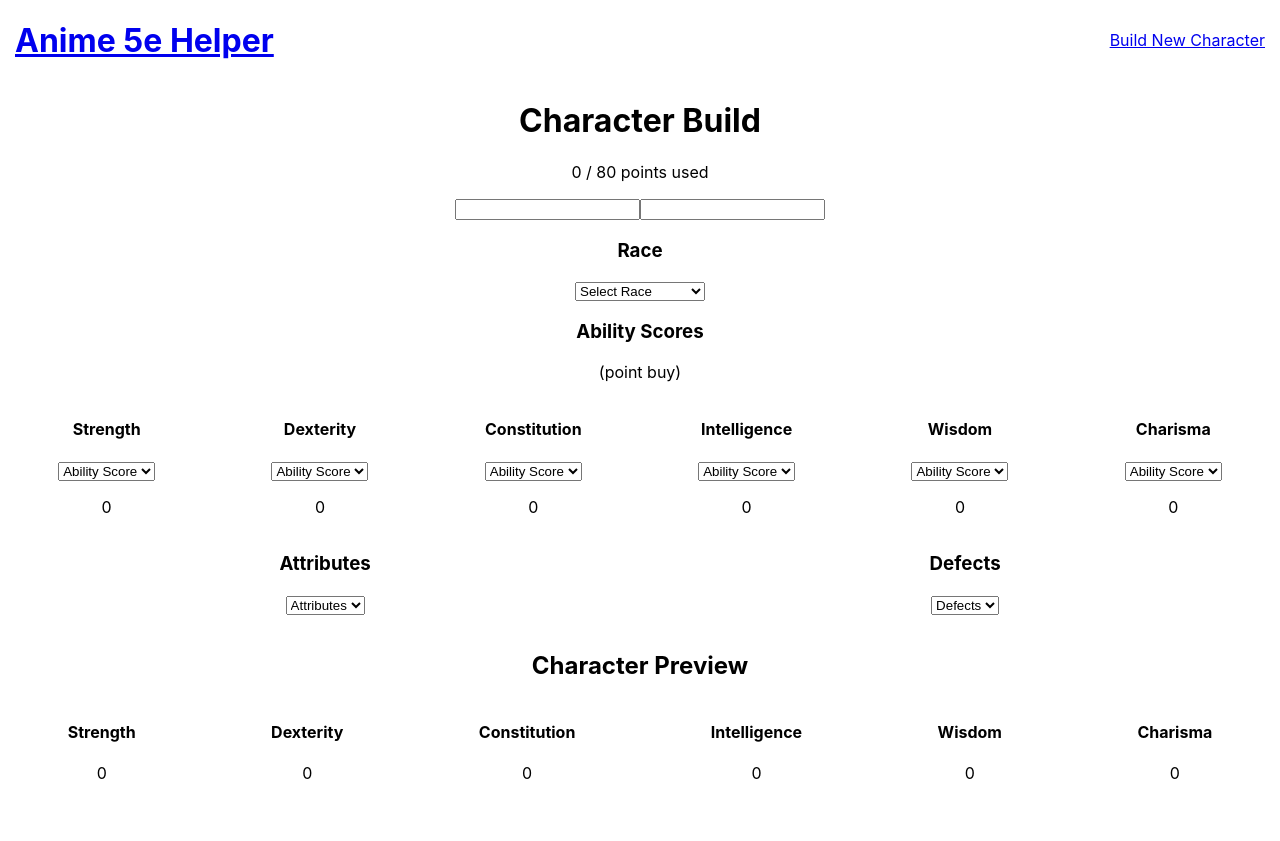
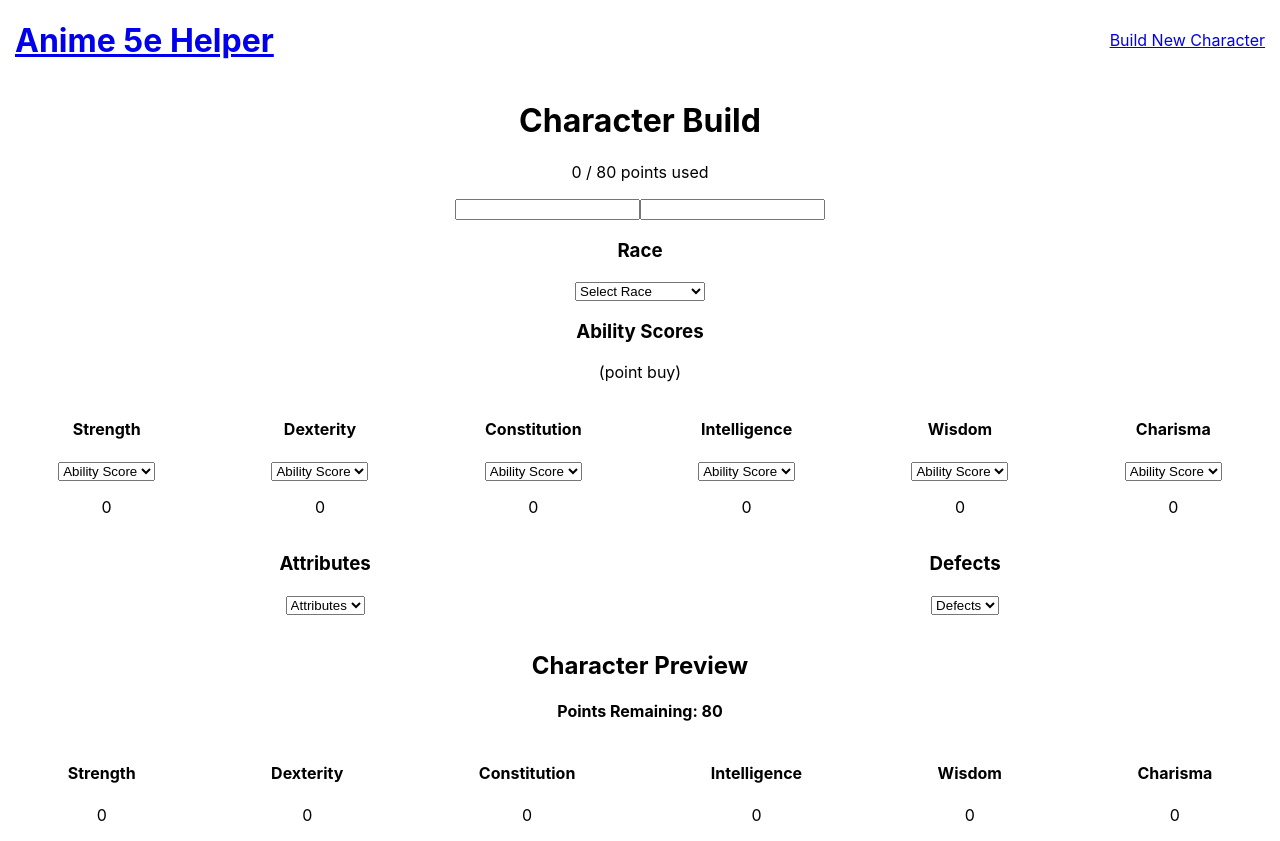
Before and after one commit to AutoDave91/anime-5e-helper, a React (Create React App) app: page /build-character in a window 1280 px wide. Before the commit the page ends 800 px from the top, so only its background shows below. Built offline with nearby package versions, Linux system fonts and the light colour scheme.

Commit message:
points remaining

```diff
--- a/src/pages/CharacterBuild.js
+++ b/src/pages/CharacterBuild.js
@@ -228,6 +228,7 @@ const CharacterBuild = () => {
                 <div>
                     <h2>Character Preview</h2>
                     <h3>{charName && charName}</h3>
+                    <h4>Points Remaining: {80 - usedPoints}</h4>
                     <h4>{selectedRace && selectedRace.name} {charClass && charClass}</h4>
                     <div className="abilityScoreWrapper">
                         <div>
```
